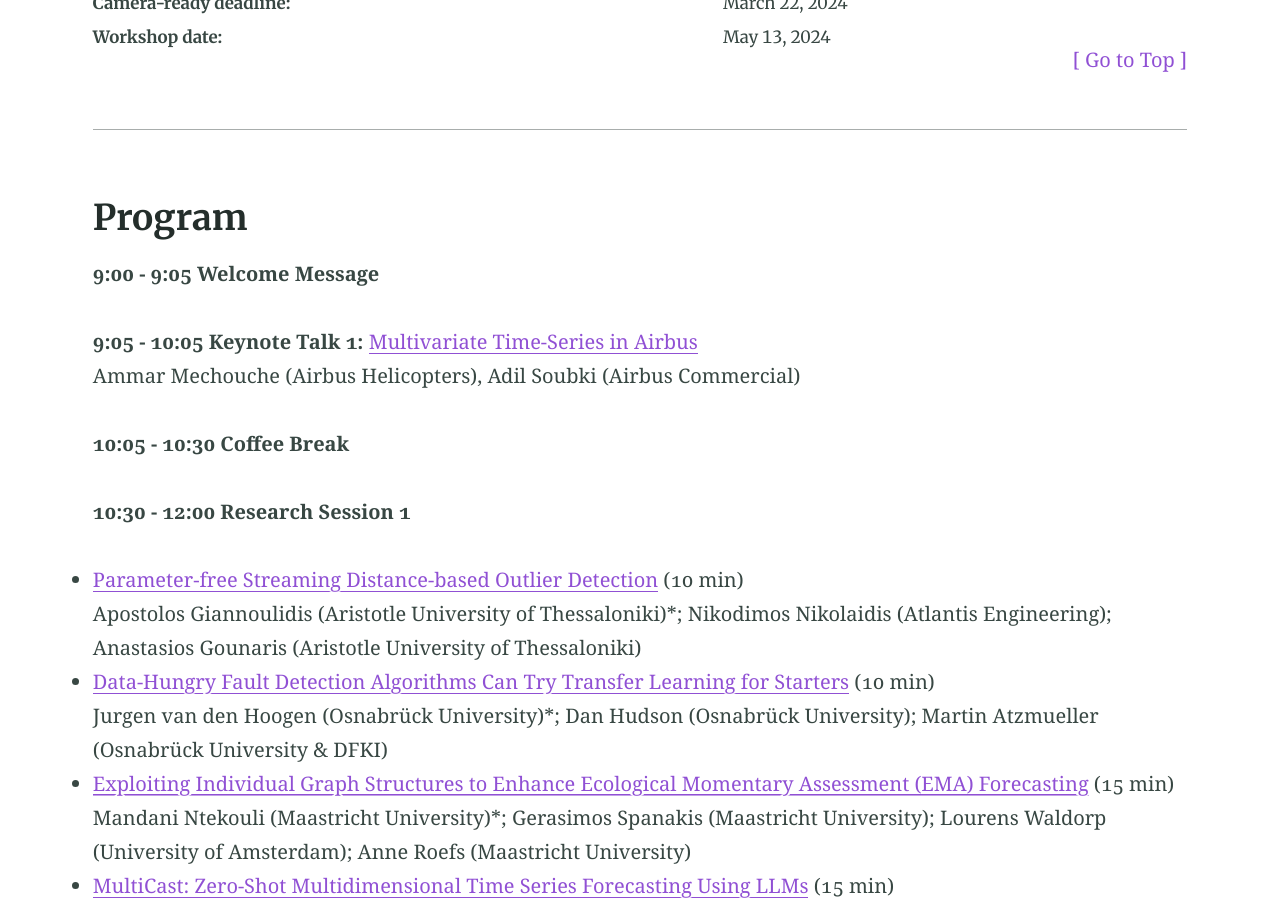
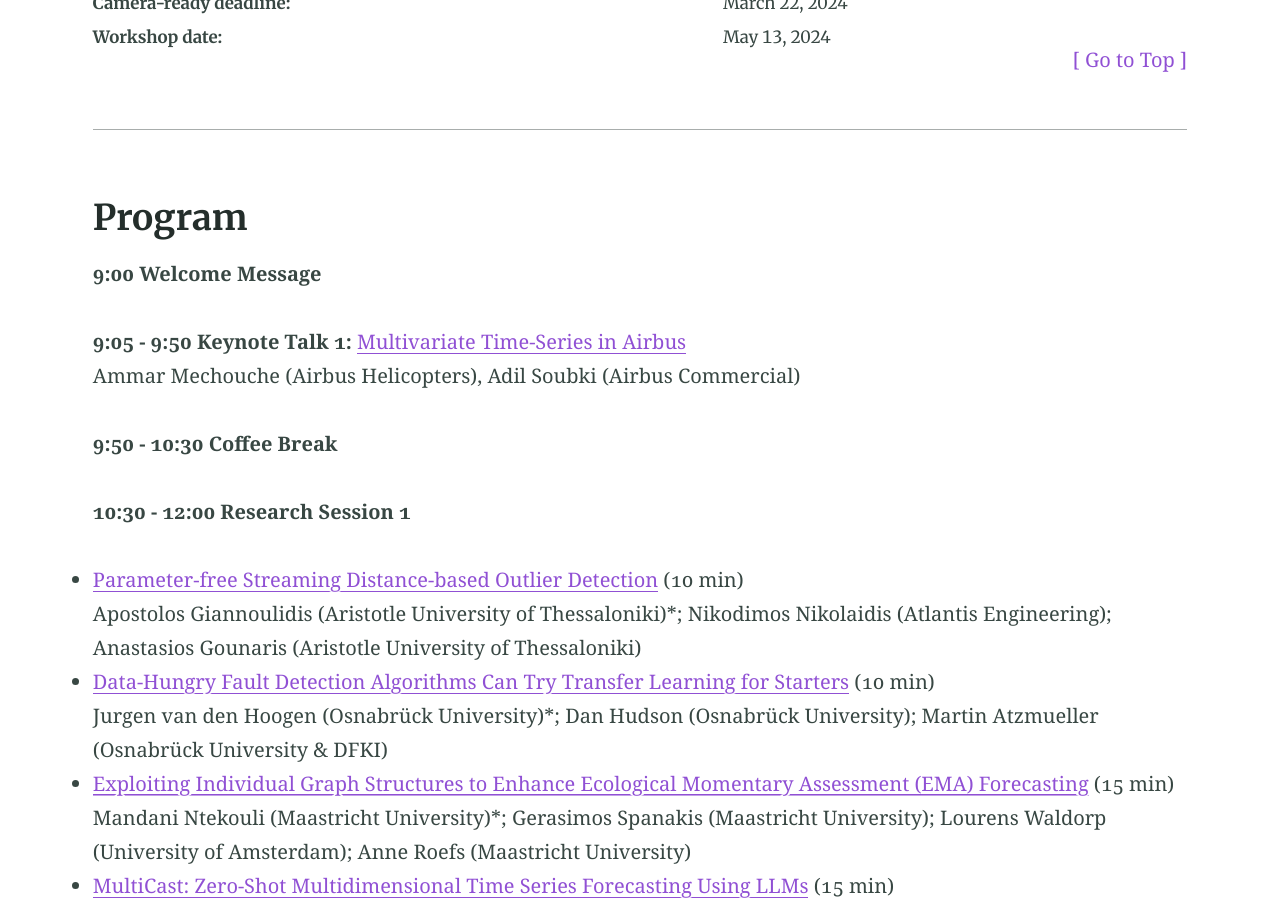
Before and after one commit to multisa2024/multisa2024.icde, a Jekyll site: the page built from index.md, in a window 1280 px wide and 900 px high, scrolled down 2834 px. Built offline with Jekyll 4.4.1, drawn with Linux system fonts in a browser that asks for light colours; some of the changed text lies outside the part shown.

Commit message:
Update index.md

```diff
--- a/index.md
+++ b/index.md
@@ -103,12 +103,12 @@ All deadlines are 11:59PM AoE.
 ---
 
 ## Program
-**9:00 - 9:05 Welcome Message**
+**9:00 Welcome Message**
 
-**9:05 - 10:05 Keynote Talk 1:** [Multivariate Time-Series in Airbus](#keynote-1-multivariate-time-series-in-airbus) \
+**9:05 - 9:50 Keynote Talk 1:** [Multivariate Time-Series in Airbus](#keynote-1-multivariate-time-series-in-airbus) \
   Ammar Mechouche (Airbus Helicopters), Adil Soubki (Airbus Commercial)
 
-**10:05 - 10:30 Coffee Break**
+**9:50 - 10:30 Coffee Break**
 
 **10:30 - 12:00 Research Session 1**
 - [Parameter-free Streaming Distance-based Outlier Detection](#program) (10 min) \
```
Also changed, not shown: other parts of index.md (+3 -2 lines).
